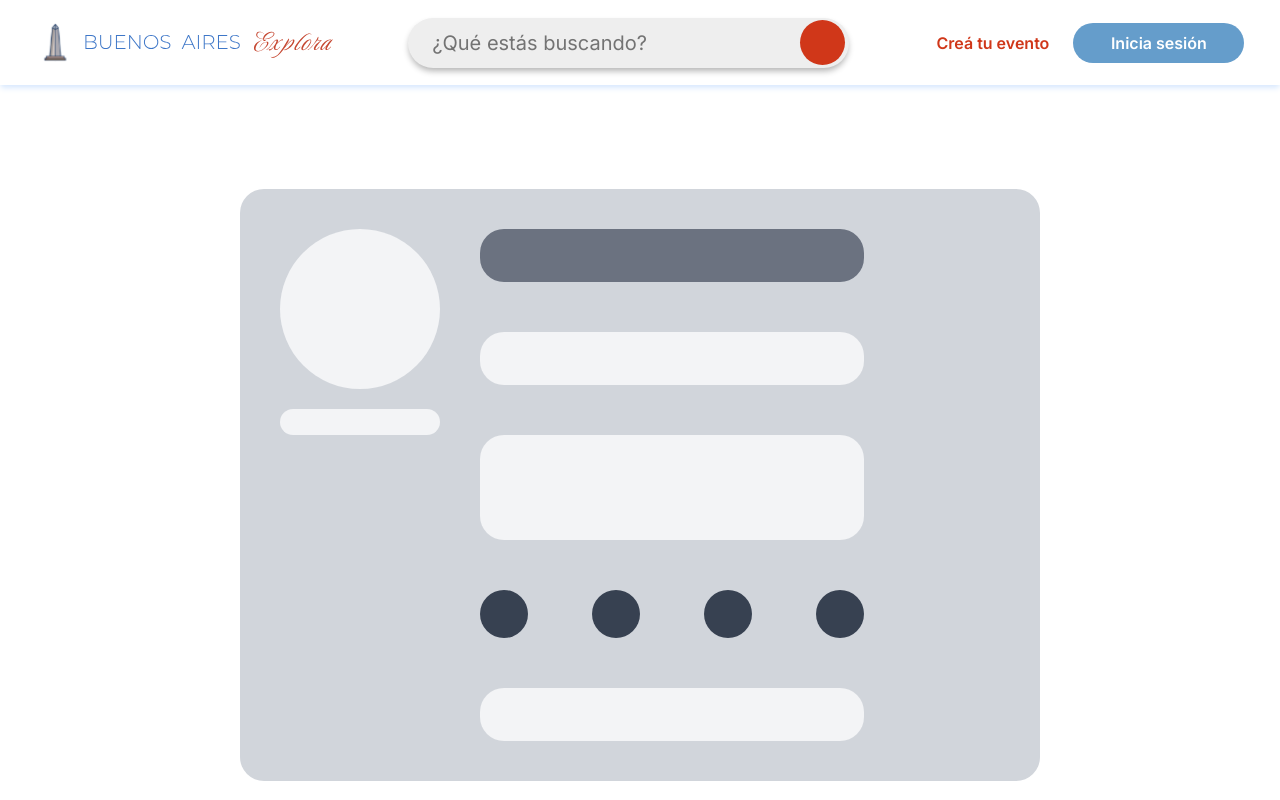
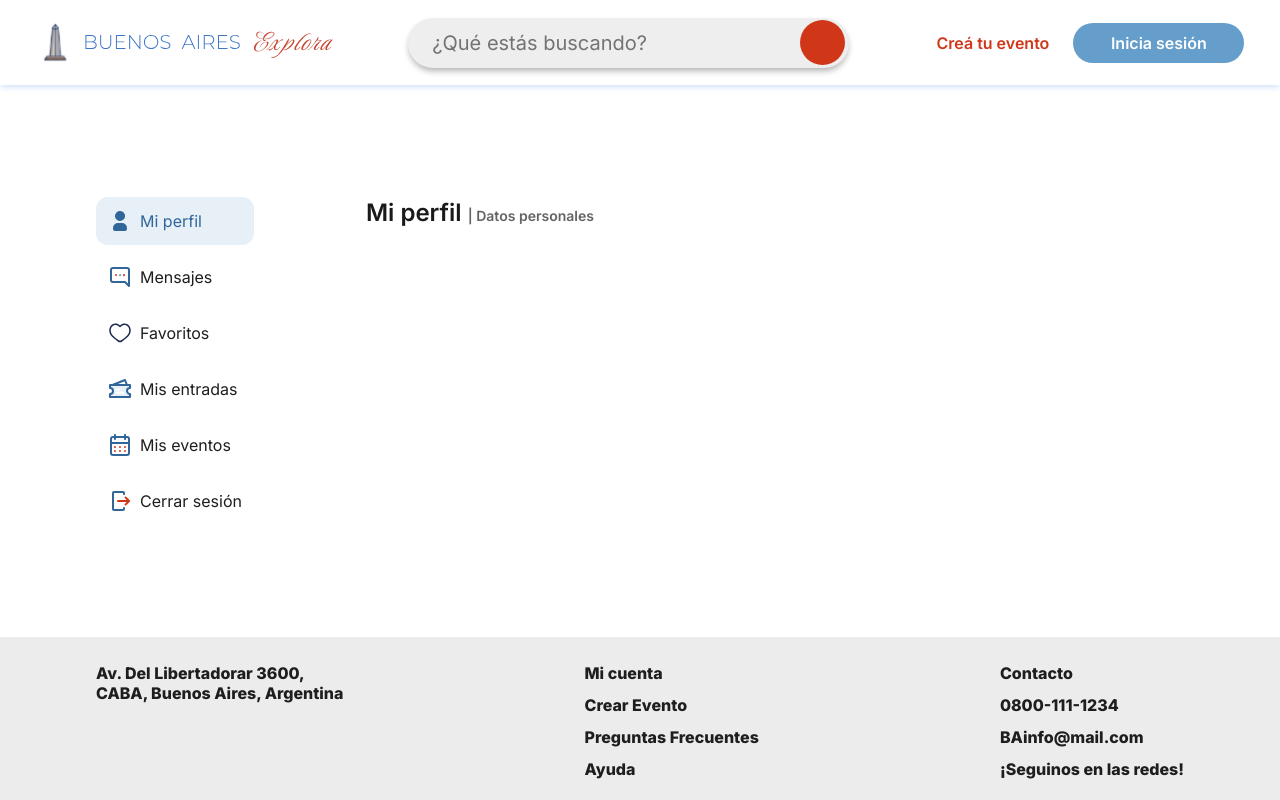
Before and after one commit to Lazajs/s11-deploy, a Next.js app in the folder client/: page /profile in a window 1280 px wide. Shown: the top 800 px of the page. Built offline with nearby package versions, Linux system fonts and the light colour scheme; some icons are missing.

Commit message:
feat: profile page skeleton

```diff
--- a/client/src/app/layout.js
+++ b/client/src/app/layout.js
@@ -17,7 +17,7 @@ export default function RootLayout({ children }) {
     <html lang="en">
       <body className={inter.className}>
         <Navbar />
-        {children}
+          {children}
         <Footer />
       </body>
     </html>
--- /dev/null
+++ b/client/src/app/profile/calendar/page.jsx
@@ -0,0 +1,7 @@
+export default function Calendar () {
+  return (
+    <section>
+      <h2 className="text-2xl font-semibold text-[#1A1A1B]">Mis eventos <span className="font-[600] text-sm text-[#636363]">| {new Date().getFullYear()}</span></h2>
+    </section>
+  );
+}
--- /dev/null
+++ b/client/src/app/profile/favorites/page.jsx
@@ -0,0 +1,12 @@
+import Icons from "@/components/ProfileNav/Icons";
+
+const {Heart} = Icons
+
+export default function Favorites () {
+  return (
+    <section>
+      <h2 className="text-2xl font-semibold text-[#1A1A1B]">Favoritos <span className="font-[600] text-sm text-[#636363]">| <span className="inline-block"><Heart /></span></span></h2>
+
+    </section>
+  );
+}
--- /dev/null
+++ b/client/src/app/profile/layout.jsx
@@ -0,0 +1,12 @@
+import ProfileNav from "@/components/ProfileNav";
+
+export default function ProfileLayout ({children}) {
+  return (
+    <main className="py-28 px-24 flex gap-28">
+      <ProfileNav />
+      <aside>
+        { children }
+      </aside>
+    </main>
+  );
+}
--- /dev/null
+++ b/client/src/app/profile/messages/page.jsx
@@ -0,0 +1,8 @@
+export default function Messages () {
+  const eventCount = 6 // Calculate event count
+  return (
+    <section>
+      <h2 className="text-2xl font-semibold text-[#1A1A1B]">Mensajes <span className="font-[600] text-sm text-[#636363]">| {eventCount} Eventos</span></h2>
+    </section>
+  );
+}
--- a/client/src/app/profile/page.jsx
+++ b/client/src/app/profile/page.jsx
@@ -1,28 +1,11 @@
-import React from 'react';
+export default function Profile () {
+  return (
+    <section>
+      <h2 className="text-2xl font-semibold text-[#1A1A1B]">Mi perfil <span className="font-[600] text-sm text-[#636363]">| Datos personales</span></h2>
 
-function Profile () {
-  return (
-    <div className="w-full h-screen grid place-items-center">
-      <div className="bg-gray-300 w-[50rem] h-[37rem] rounded-3xl flex">
-        <div className='p-10 flex flex-col gap-5'>
-          <div className='w-40 h-40 bg-gray-100 rounded-full'></div>
-          <div className='w-full h-[1.625rem] bg-gray-100 rounded-full'></div>
-        </div>
-        <div className='w-96 py-10 flex flex-col justify-between'>
-          <div className='w-full h-[3.3125rem] bg-gray-500 rounded-3xl'></div>
-          <div className='w-full h-[3.3125rem] bg-gray-100 rounded-3xl'></div>
-          <div className='w-full h-[6.5625rem] bg-gray-100 rounded-3xl'></div>
-          <div className='w-full flex justify-between'>
-            <div className='w-12 h-12 rounded-full bg-gray-700'></div>
-            <div className='w-12 h-12 rounded-full bg-gray-700'></div>
-            <div className='w-12 h-12 rounded-full bg-gray-700'></div>
-            <div className='w-12 h-12 rounded-full bg-gray-700'></div>
-          </div>
-          <div className='w-full h-[3.3125rem] bg-gray-100 rounded-3xl'></div>
-        </div>
+      <div>
+
       </div>
-    </div>
+    </section>
   );
 }
-
-export default Profile;
--- /dev/null
+++ b/client/src/app/profile/tickets/page.jsx
@@ -0,0 +1,11 @@
+import Icons from "@/components/ProfileNav/Icons";
+
+const { Ticket: TicketIcon } = Icons
+
+export default function Tickets () {
+  return (
+    <section>
+      <h2 className="text-2xl font-semibold text-[#1A1A1B]">Mis entradas <span className="font-[600] text-sm text-[#636363]">| <span className="inline-block"><TicketIcon /></span></span></h2>
+    </section>
+  );
+}
--- /dev/null
+++ b/client/src/components/ProfileNav/Icons.jsx
@@ -0,0 +1,10 @@
+const Icons = {
+  User: () => (<svg xmlns="http://www.w3.org/2000/svg" width="24" height="24" fill="none"><g clipPath="url(#a)"><path fill="#306699" d="M12 2a5.0003 5.0003 0 0 1 4.6194 3.0866 4.9997 4.9997 0 0 1-1.0839 5.4489 4.9997 4.9997 0 0 1-7.6929-.7576A5 5 0 0 1 7 7l.005-.217A5 5 0 0 1 12 2Zm2 12a4.9997 4.9997 0 0 1 5 5v1a2 2 0 0 1-2 2H7a1.9999 1.9999 0 0 1-2-2v-1a4.9997 4.9997 0 0 1 5-5h4Z"/></g><defs><clipPath id="a"><path fill="#fff" d="M0 0h24v24H0z"/></clipPath></defs></svg>),
+  Message: () => (<svg xmlns="http://www.w3.org/2000/svg" width="24" height="24" fill="none"><path fill="#306699" d="M19 2H5a3 3 0 0 0-3 3v10a3 3 0 0 0 3 3h11.59l3.7 3.71A1.0003 1.0003 0 0 0 21 22a.8395.8395 0 0 0 .38-.08A1.0004 1.0004 0 0 0 22 21V5a3 3 0 0 0-3-3Zm1 16.59-2.29-2.3A1.0003 1.0003 0 0 0 17 16H5a1.0002 1.0002 0 0 1-1-1V5a1 1 0 0 1 1-1h14a1 1 0 0 1 1 1v13.59Z"/><path fill="#D03719" d="M7.4444 9.1685a1 1 0 1 1 1.1112 1.663 1 1 0 0 1-1.1112-1.663ZM15.4444 9.1685A1.0002 1.0002 0 0 1 17 10a1 1 0 1 1-1.5556-.8315Z"/><path fill="#659DCB" d="M11.4444 9.1685A1.0002 1.0002 0 0 1 13 10a1 1 0 1 1-1.5556-.8315Z"/></svg>),
+  Ticket: () => (<svg xmlns="http://www.w3.org/2000/svg" width="24" height="24" fill="none"><path stroke="#306699" strokeLinecap="round" strokeLinejoin="round" strokeWidth="2" d="M4.5 8 17 3l2.0002 5"/><path fill="#E7EFF7" stroke="#306699" strokeLinecap="round" strokeLinejoin="round" strokeWidth="2" d="M2 8h20v3c-1.5 0-3 1-3 2.75S20.5 17 22 17v3H2v-3c1.5 0 3-1 3-3s-1.5-3-3-3V8Z"/><path stroke="#fff" strokeLinecap="round" strokeWidth="2" d="M8.5 12.6924h3M8.5 15.6924h7"/></svg>),
+  Calendar: ()=> (<svg xmlns="http://www.w3.org/2000/svg" width="24" height="24" fill="none"><path fill="#306699" d="M19 3h-1V2a1.0002 1.0002 0 0 0-1.7071-.7071A1.0002 1.0002 0 0 0 16 2v1H8V2a1 1 0 0 0-2 0v1H5a3 3 0 0 0-3 3v14a3 3 0 0 0 3 3h14a3 3 0 0 0 3-3V6a3 3 0 0 0-3-3Zm1 17a1.0001 1.0001 0 0 1-1 1H5a1.0002 1.0002 0 0 1-1-1v-9h16v9Zm0-11H4V6a1 1 0 0 1 1-1h1v1a1 1 0 0 0 2 0V5h8v1a1.0002 1.0002 0 0 0 1.7071.7071A1.0002 1.0002 0 0 0 18 6V5h1a1 1 0 0 1 1 1v3Z"/><path fill="#D03719" d="M12.5556 18.8315a1 1 0 1 1-1.111-1.663 1 1 0 0 1 1.111 1.663ZM17.5556 18.8315a1 1 0 1 1-1.111-1.663 1 1 0 0 1 1.111 1.663ZM17.5556 14.8315a1 1 0 1 1-1.111-1.663 1 1 0 0 1 1.111 1.663ZM12.5556 14.8315a1 1 0 1 1-1.111-1.663 1 1 0 0 1 1.111 1.663ZM7.5556 14.8315a.9998.9998 0 0 1-1.2627-.1244 1 1 0 1 1 1.2627.1244ZM7.5556 18.8315a.9998.9998 0 0 1-1.2627-.1244 1 1 0 1 1 1.2627.1244Z"/></svg>),
+  Exit: () => (<svg xmlns="http://www.w3.org/2000/svg" width="24" height="24" fill="none"><path fill="#306699" d="M6 2h9a2 2 0 0 1 2 2v1a1.0002 1.0002 0 0 1-1.7071.7071A1.0002 1.0002 0 0 1 15 5V4H6v16h9v-1a1.0001 1.0001 0 0 1 2 0v1a2 2 0 0 1-2 2H6a1.9999 1.9999 0 0 1-2-2V4a2 2 0 0 1 2-2Z"/><path fill="#D03719" d="M16.795 16.2951c.39.39 1.02.39 1.41 0l3.588-3.588a.9998.9998 0 0 0 0-1.414l-3.588-3.588a.999.999 0 0 0-1.411 1.411l1.876 1.884H10a1.0002 1.0002 0 0 0-.7071 1.7071.9997.9997 0 0 0 .7071.2929h8.67l-1.876 1.884a.9988.9988 0 0 0 .001 1.411Z"/></svg>),
+  Heart: () => (<svg xmlns="http://www.w3.org/2000/svg" width="24" height="24" fill="none" viewBox="0 0 24 24"><path fill="#1C274C" fillRule="evenodd" d="M5.6244 4.4241c-1.659.7583-2.8744 2.562-2.8744 4.713 0 2.1973.8992 3.891 2.1883 5.3426 1.0624 1.1963 2.3485 2.1878 3.6028 3.1548.298.2297.594.458.885.6873.526.4147.9952.7786 1.4475 1.0429.4525.2645.8168.3852 1.1264.3852.3096 0 .6739-.1207 1.1264-.3852.4523-.2643.9215-.6282 1.4476-1.0429.2909-.2293.587-.4576.8849-.6873 1.2543-.967 2.5404-1.9585 3.6028-3.1548 1.2891-1.4516 2.1883-3.1453 2.1883-5.3427 0-2.1509-1.2154-3.9546-2.8744-4.7129-1.6117-.7367-3.7773-.5416-5.8352 1.5965a.75.75 0 0 1-1.0808 0c-2.058-2.1381-4.2235-2.3332-5.8352-1.5965ZM12 4.4587C9.688 2.3901 7.099 2.1007 5.0008 3.06 2.7848 4.0729 1.25 6.4249 1.25 9.137c0 2.6655 1.1105 4.699 2.5667 6.3387 1.1662 1.3131 2.5935 2.4122 3.8541 3.3828.2858.22.563.4335.8266.6413.5122.4038 1.0621.8344 1.6194 1.16.5571.3255 1.1928.5901 1.8832.5901.6904 0 1.3261-.2646 1.8832-.5901.5573-.3256 1.1071-.7562 1.6194-1.16.2636-.2078.5408-.4213.8266-.6413 1.2606-.9706 2.6879-2.0697 3.8541-3.3828C21.6395 13.836 22.75 11.8025 22.75 9.137c0-2.712-1.5347-5.0642-3.7508-6.0771C16.901 2.1008 14.3121 2.3902 12 4.4587Z" clipRule="evenodd"/></svg>)
+}
+
+export default Icons;
--- /dev/null
+++ b/client/src/components/ProfileNav/index.jsx
@@ -0,0 +1,65 @@
+'use client'
+
+import Icons from "./Icons"
+import Link from "next/link"
+import { usePathname } from "next/navigation"
+
+const { User, Message, Heart, Ticket, Calendar, Exit } = Icons
+
+
+
+export default function ProfileNav () {
+  const pathname = usePathname()
+  const currentPath = pathname.split("/").pop()
+
+  const isActive = (path) => {
+    return currentPath === path ? "bg-[#E7EFF7] text-[#306699] rounded-xl" : ""
+  }
+
+  const logout = () => {
+    // logout
+  }
+
+  return (
+    <nav className="h-fit w-fit text-[#1E1E1E] font-[400] text-[16px]">
+      <ul className="flex flex-col gap-2">
+        <li className={`${isActive('profile')} hover:bg-[#E7EFF7] hover:text-[#306699] hover:rounded-xl`}>
+          <Link className="flex p-3 gap-2" href="/profile">
+            <User />
+            <span>Mi perfil</span>
+          </Link>
+        </li>
+        <li className={`${isActive('messages')} hover:bg-[#E7EFF7] hover:text-[#306699] hover:rounded-xl`}>
+          <Link className="flex p-3 gap-2" href="/profile/messages">
+            <Message />
+            <span>Mensajes</span>
+          </Link>
+        </li>
+        <li className={`${isActive('favorites')} hover:bg-[#E7EFF7] hover:text-[#306699] hover:rounded-xl`}>
+          <Link className="flex p-3 gap-2" href="/profile/favorites">
+            <Heart />
+            <span>Favoritos</span>
+          </Link>
+        </li>
+        <li className={`${isActive('tickets')} hover:bg-[#E7EFF7] hover:text-[#306699] hover:rounded-xl`}>
+          <Link className="flex p-3 gap-2" href="/profile/tickets">
+            <Ticket />
+            <span>Mis entradas</span>
+          </Link>
+        </li>
+        <li className={`${isActive('calendar')} hover:bg-[#E7EFF7] hover:text-[#306699] hover:rounded-xl`}>
+          <Link className="flex p-3 gap-2" href="/profile/calendar">
+            <Calendar />
+            <span>Mis eventos</span>
+          </Link>
+        </li>
+        <li className='hover:bg-[#E7EFF7] hover:text-[#306699] hover:rounded-xl'>
+          <div className="flex cursor-pointer p-3 gap-2" onClick={logout}>
+            <Exit />
+            <span>Cerrar sesión</span>
+          </div>
+        </li>
+      </ul>
+    </nav>
+  )
+}
```
Also changed, not shown: 1 other file (tests, documents, lock files or other folders).
